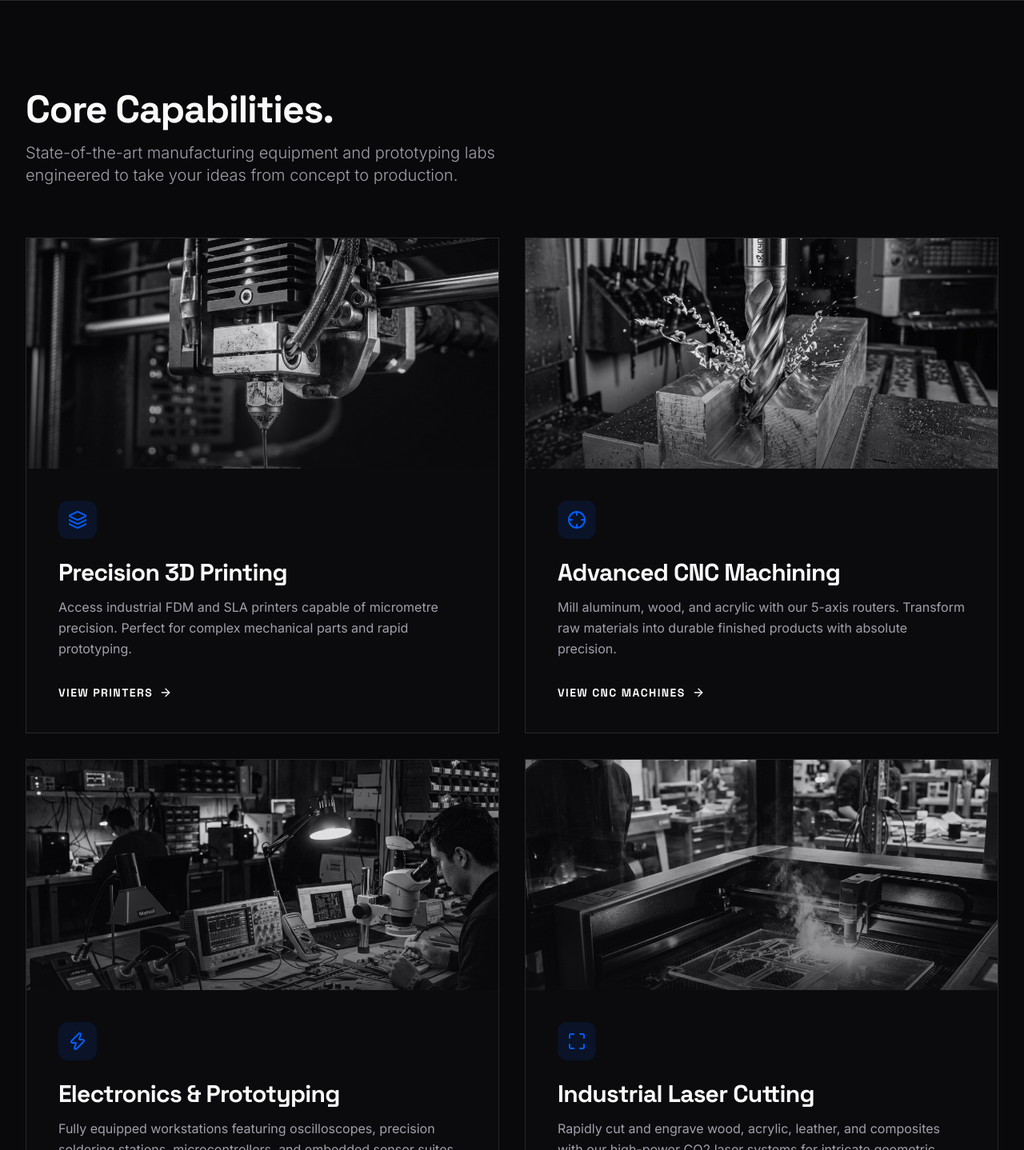
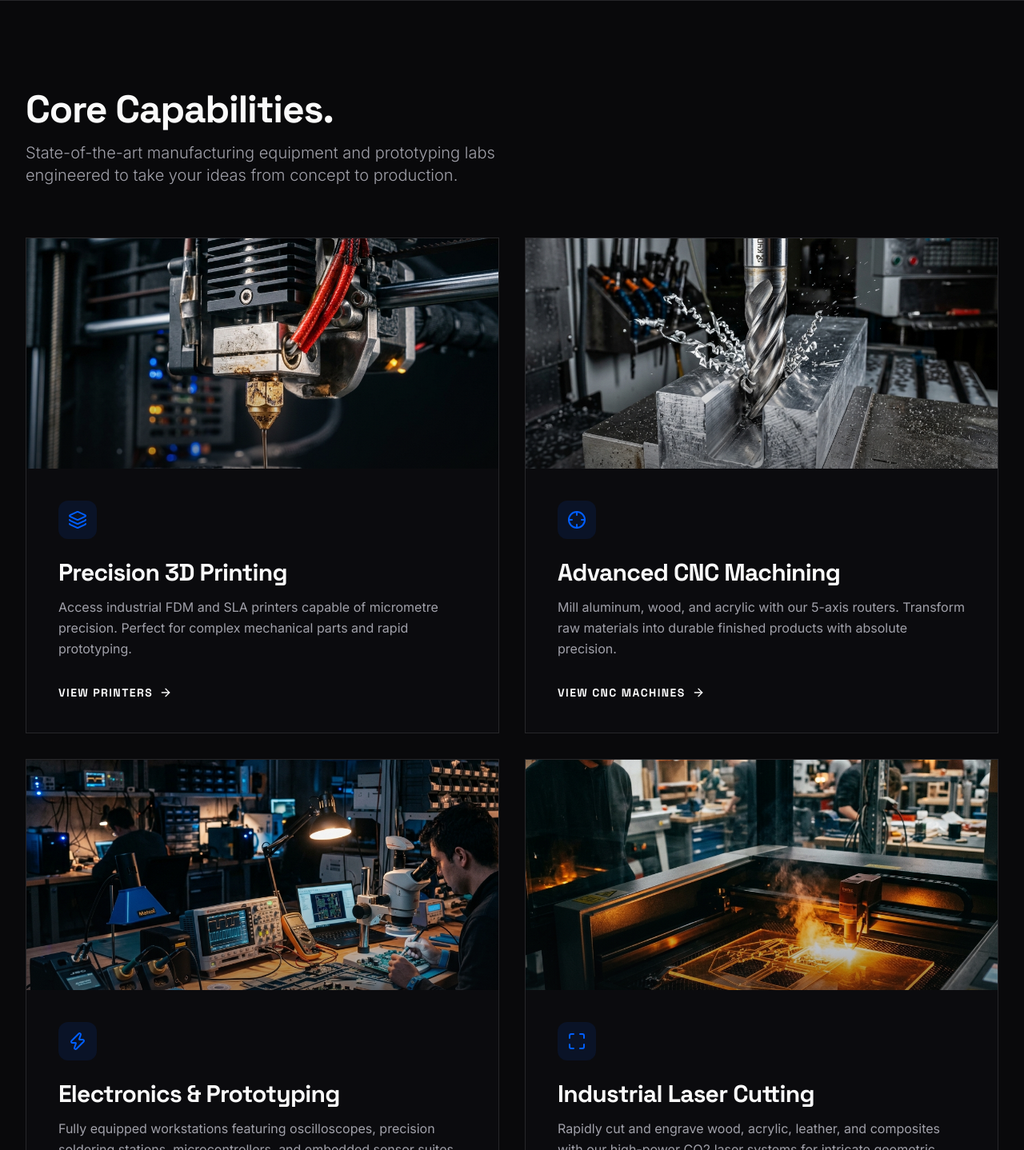
Before and after one commit to Shaownak/Bracu-FabLab, a Next.js app in the folder frontend/: page / in a window 1280 px wide. Shown: the part 766-2204 px from the top of the page at 80% size. Built offline with nearby package versions, Linux system fonts and the light colour scheme; no server answers.

Commit message:
style(home): display capability card images in full natural color by removing grayscale blend filter

```diff
--- a/frontend/src/app/page.tsx
+++ b/frontend/src/app/page.tsx
@@ -123,9 +123,9 @@ export default function Home() {
                   src="/images/printer.png"
                   alt="Precision 3D Printing"
                   fill
-                  className="object-cover opacity-90 mix-blend-luminosity group-hover:mix-blend-normal transition-all duration-700 group-hover:scale-105"
+                  className="object-cover transition-all duration-700 group-hover:scale-105"
                 />
-                <div className="absolute inset-0 bg-gradient-to-t from-card via-transparent to-transparent opacity-60" />
+                <div className="absolute inset-0 bg-gradient-to-t from-card via-transparent to-transparent opacity-40" />
               </div>
               <div className="p-8 md:p-10 flex flex-col justify-between flex-1">
                 <div>
@@ -153,9 +153,9 @@ export default function Home() {
                   src="/images/cnc.png"
                   alt="Advanced CNC Machining"
                   fill
-                  className="object-cover opacity-90 mix-blend-luminosity group-hover:mix-blend-normal transition-all duration-700 group-hover:scale-105"
+                  className="object-cover transition-all duration-700 group-hover:scale-105"
                 />
-                <div className="absolute inset-0 bg-gradient-to-t from-card via-transparent to-transparent opacity-60" />
+                <div className="absolute inset-0 bg-gradient-to-t from-card via-transparent to-transparent opacity-40" />
               </div>
               <div className="p-8 md:p-10 flex flex-col justify-between flex-1">
                 <div>
@@ -183,9 +183,9 @@ export default function Home() {
                   src="/images/electronics.png"
                   alt="Electronics & Prototyping"
                   fill
-                  className="object-cover opacity-90 mix-blend-luminosity group-hover:mix-blend-normal transition-all duration-700 group-hover:scale-105"
+                  className="object-cover transition-all duration-700 group-hover:scale-105"
                 />
-                <div className="absolute inset-0 bg-gradient-to-t from-card via-transparent to-transparent opacity-60" />
+                <div className="absolute inset-0 bg-gradient-to-t from-card via-transparent to-transparent opacity-40" />
               </div>
               <div className="p-8 md:p-10 flex flex-col justify-between flex-1">
                 <div>
@@ -213,9 +213,9 @@ export default function Home() {
                   src="/images/laser.png"
                   alt="Industrial Laser Cutting"
                   fill
-                  className="object-cover opacity-90 mix-blend-luminosity group-hover:mix-blend-normal transition-all duration-700 group-hover:scale-105"
+                  className="object-cover transition-all duration-700 group-hover:scale-105"
                 />
-                <div className="absolute inset-0 bg-gradient-to-t from-card via-transparent to-transparent opacity-60" />
+                <div className="absolute inset-0 bg-gradient-to-t from-card via-transparent to-transparent opacity-40" />
               </div>
               <div className="p-8 md:p-10 flex flex-col justify-between flex-1">
                 <div>
```
